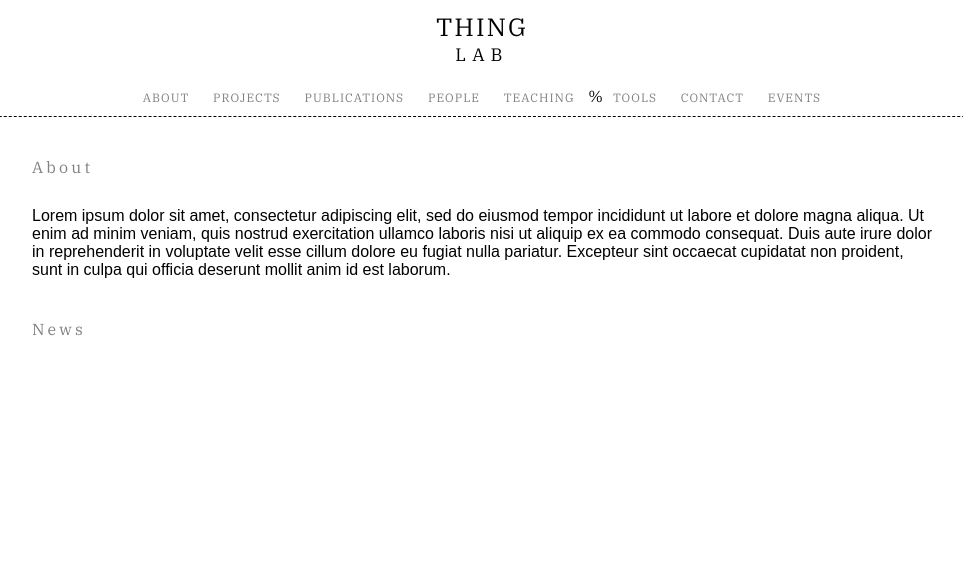
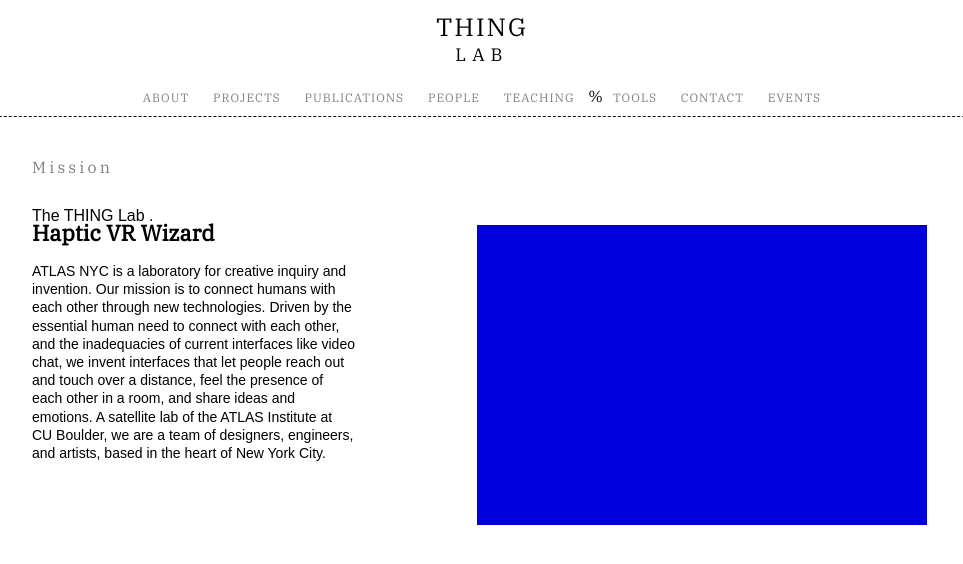
Before and after one commit to THING-Lab/THING-Lab.github.io, a Jekyll site: the page built from index.html, in a window 1280 px wide. Shown: the top 564 px of the page, without its empty margins (158-1121 px from the left). Built offline with Jekyll 4.4.1, drawn with Linux system fonts in a browser that asks for light colours.

Commit message:
Added mission statement

```diff
--- a/index.html
+++ b/index.html
@@ -1,22 +1,22 @@
 ---
 layout: default
-title: THING Lab
+title: ATLAS NYC
 ---
 <!-- THIS RUNS THE APP WITH JEKYLL: bundle exec jekyll serve -->
 <section id="about">
-    <h1 class="section-head">About</h1>
-    <p class="about-desc">Lorem ipsum dolor sit amet, consectetur adipiscing elit, sed do eiusmod tempor incididunt ut labore et dolore magna aliqua. Ut enim ad minim veniam, quis nostrud exercitation ullamco laboris nisi ut aliquip ex ea commodo consequat. Duis aute irure dolor in reprehenderit in voluptate velit esse cillum dolore eu fugiat nulla pariatur. Excepteur sint occaecat cupidatat non proident, sunt in culpa qui officia deserunt mollit anim id est laborum.</p>
+    <h1 class="section-head">Mission</h1>
+    <p class="about-desc">The THING Lab .</p>
 
-    <!-- <div class="work-card">
+    <div class="work-card">
 
         <div class="work-details">
             <a class="work-title" href="./projects/HapticVRWizard">Haptic VR Wizard</a>
-            <p class="work-desc">Lorem ipsum dolor sit amet, consectetur adipiscing elit, sed do eiusmod tempor incididunt ut labore et dolore magna aliqua. Ut enim ad minim veniam, quis nostrud exercitation ullamco laboris nisi ut aliquip ex ea commodo consequat. Duis aute irure dolor in reprehenderit in voluptate velit esse cillum dolore eu fugiat nulla pariatur. Excepteur sint occaecat cupidatat non proident, sunt in culpa qui officia deserunt mollit anim id est laborum.</p>
+            <p class="work-desc">ATLAS NYC is a laboratory for creative inquiry and invention. Our mission is to connect humans with each other through new technologies. Driven by the essential human need to connect with each other, and the inadequacies of current interfaces like video chat, we invent interfaces that let people reach out and touch over a distance, feel the presence of each other in a room, and share ideas and emotions. A satellite lab of the ATLAS Institute at CU Boulder, we are a team of designers, engineers, and artists, based in the heart of New York City.</p>
         </div>
         <a href="./projects/HapticVRWizard"><div class="temp-work-img"></div></a>
-    </div> -->
+    </div>
 </section>
 
-<section id="news">
+<!-- <section id="news">
     <h1 class="section-head">News</h1>
-</section>
+</section> -->
```
